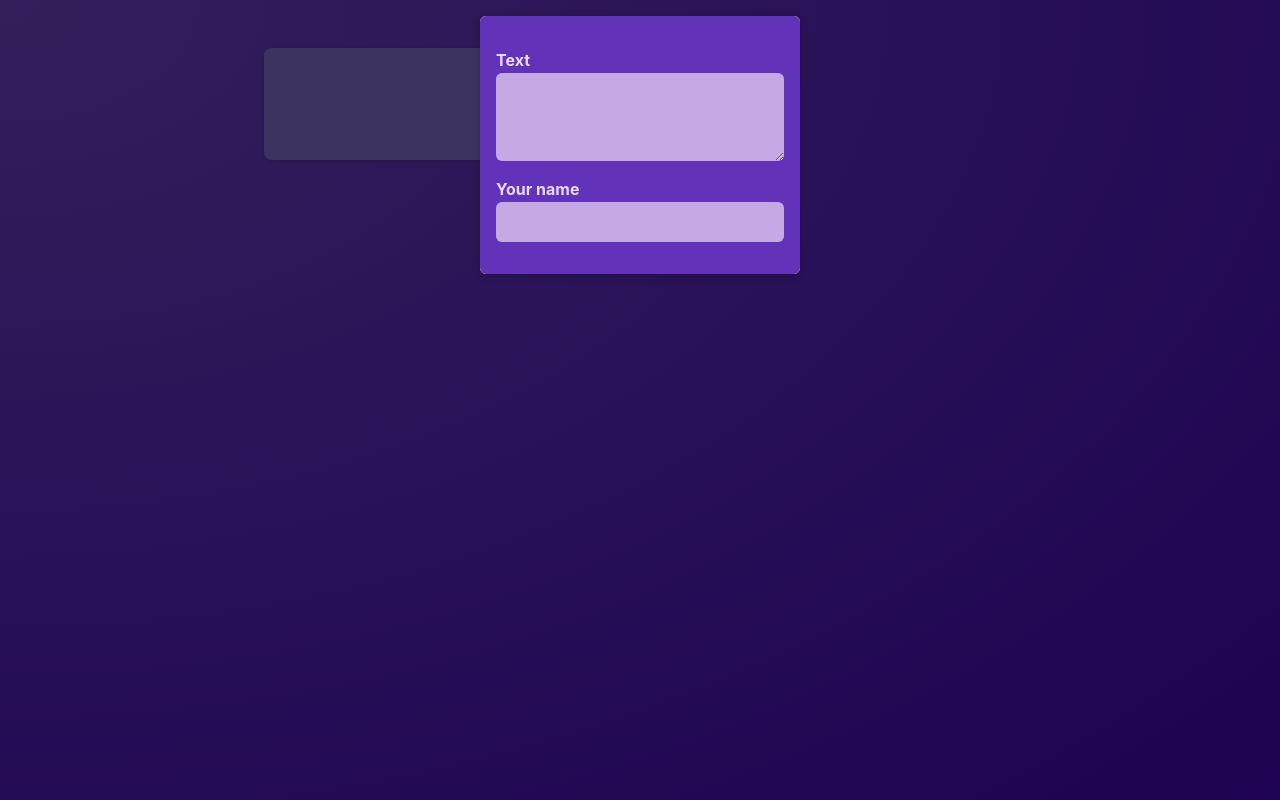
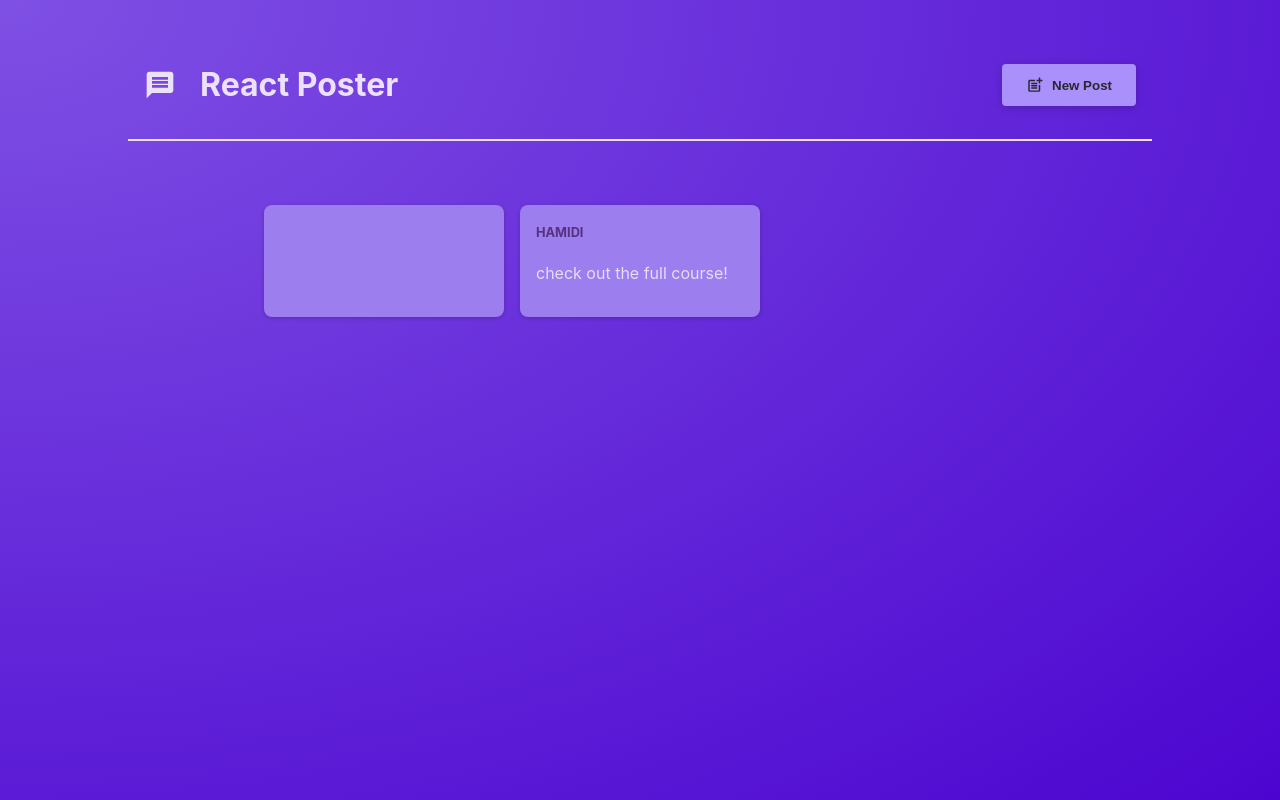
Before and after one commit to Amine-Hamidi/react-crash-course, a React (Vite) app: page / in a window 1280 px wide. Built offline with nearby package versions, Linux system fonts and the light colour scheme.

Commit message:
Adding a Shared Header and More State Management

```diff
--- a/package.json
+++ b/package.json
@@ -10,7 +10,8 @@
   },
   "dependencies": {
     "react": "^18.2.0",
-    "react-dom": "^18.2.0"
+    "react-dom": "^18.2.0",
+    "react-icons": "^5.5.0"
   },
   "devDependencies": {
     "@types/react": "^18.0.17",
--- a/src/App.jsx
+++ b/src/App.jsx
@@ -1,10 +1,25 @@
 import ListPosts from './components/ListPosts';
+import { useState } from 'react';
+import MainHeader from './components/MainHeader';
 
 function App() {
+  const [modalIsVisible, setModalIsVisible] = useState(false)
+      function hideModalHandler() {
+        setModalIsVisible(false);
+      }
+      function showModalHandler() {
+        setModalIsVisible(true);
+      }
   return (
-    <main>
-      <ListPosts/>
-    </main>
+    <>
+      <MainHeader onCreatePost={showModalHandler} />
+      <main>
+        <ListPosts
+          isPosting={modalIsVisible}
+          onStopPosting={hideModalHandler}
+        />
+      </main>
+    </>
   );
 
 }
--- a/src/components/ListPosts.jsx
+++ b/src/components/ListPosts.jsx
@@ -1,18 +1,17 @@
-import Post from "./post";
+
 import Classes from './ListPosts.module.css';
-import NewPost from "./NewPost";
+import Modal from './Modal';
+import NewPost from './NewPost';
+import Post from './post';
 import { useState } from "react";
-import Modal from "./Modal";
-import { use } from "react";
 
 
-function ListPosts() {
+
+function ListPosts({ isPosting, onStopPosting }) {
     const [enteredBody, setEnteredBody] = useState('');
     const [enteredAuthor, setEnteredAuthor] = useState('');
-    const [modalIsVisible, setModalIsVisible] = useState(true)
-      function hideModalHandler() {
-        setModalIsVisible(false);
-      }
+
+
       function handleChange(event) {
         setEnteredBody(event.target.value);
       }
@@ -22,8 +21,8 @@
       }
     return (
         <>
-          {modalIsVisible && (
-            <Modal onClose={hideModalHandler} >
+          {isPosting && (
+            <Modal onClose={onStopPosting} >
               <NewPost
                 onChangeBody={handleChange}
                 onChangeAuthor={handleChangeAuthor}
--- /dev/null
+++ b/src/components/MainHeader.jsx
@@ -0,0 +1,22 @@
+import { MdPostAdd, MdMessage } from 'react-icons/md';
+
+import classes from './MainHeader.module.css';
+
+function MainHeader({ onCreatePost }) {
+  return (
+    <header className={classes.header}>
+      <h1 className={classes.logo}>
+        <MdMessage />
+        React Poster
+      </h1>
+      <p>
+        <button className={classes.button} onClick={onCreatePost}>
+          <MdPostAdd size={18} />
+          New Post
+        </button>
+      </p>
+    </header>
+  );
+}
+
+export default MainHeader;
--- /dev/null
+++ b/src/components/MainHeader.module.css
@@ -0,0 +1,36 @@
+.header {
+  /* padding: 2rem 10%; */
+  margin: 2rem 10%;
+  padding: 1rem;
+  text-align: center;
+  display: flex;
+  justify-content: space-between;
+  align-items: center;
+  border-bottom: 2px solid #ece1fa;
+}
+
+.logo {
+  font-size: 2rem;
+  display: flex;
+  gap: 1.5rem;
+  align-items: center;
+  color: #ece1fa;
+}
+
+.button {
+  display: inline-flex;
+  align-items: center;
+  gap: 0.5rem;
+  padding: 0.75rem 1.5rem;
+  background-color: #a990fb;
+  color: #2a2630;
+  border: none;
+  border-radius: 4px;
+  box-shadow: 0 2px 8px rgba(0, 0, 0, 0.2);
+  cursor: pointer;
+  font-weight: bold;
+}
+
+.button:hover {
+  background-color: #8c6cf7;
+}
```
Also changed, not shown: 1 other file (tests, documents, lock files or other folders).
